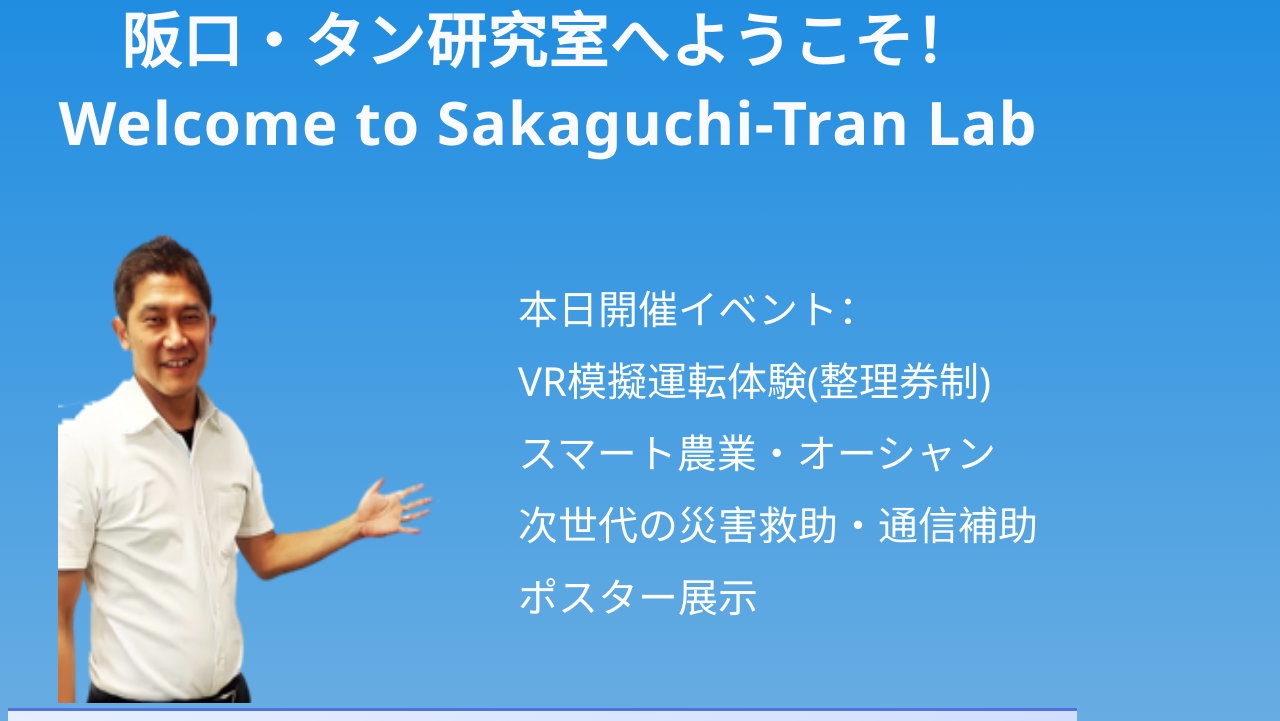
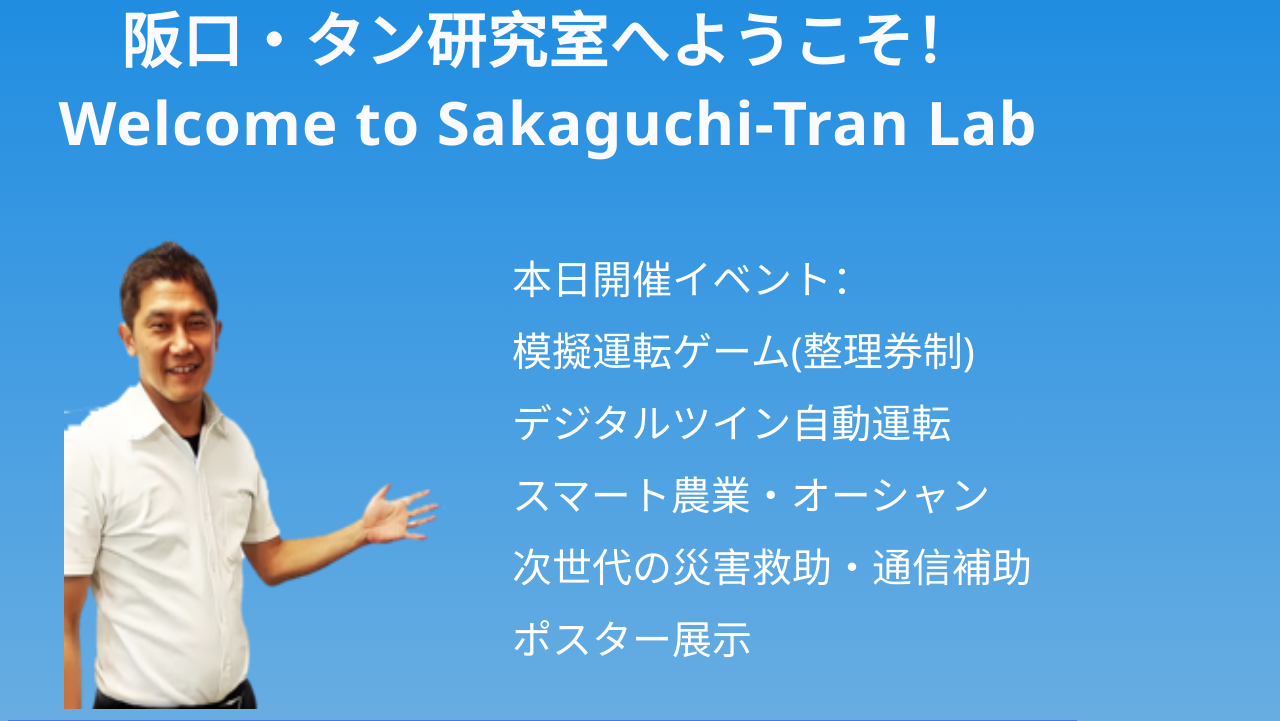
Before and after one commit to AmorNian/KOUDAISAI_SUPABASE, a Flask app: page /go_signagepage in a window 1280 px wide. Shown: the part 67-788 px from the top of the page. Run offline with Flask 3, Linux system fonts and the light colour scheme.

Commit message:
final version

```diff
--- a/templates/index.html
+++ b/templates/index.html
@@ -148,8 +148,9 @@
   </p>
   <p style="font-size:23px; color:#000000; margin-top:15px; text-align:left">
   注意事項<br>
+・整理券は「ゲーム体験」のものです。研究発表は予約なしでご聴講頂けます<br>
+・２回目の呼び出しに応じない場合、整理券は無効とさせていただきます<br>
 ・高校生ツアーのお客様が優先になります<br>
-・２回目の呼び出しに応じない場合、整理券は無効とさせていただきます<br>
 ・機器不良によりＶＲは使用できません。モニターでゲームを行います<br>
 ・至らぬ点は"たくさん"ございますが、どうかお楽しみください
 </p>
--- a/templates/signagepage.html
+++ b/templates/signagepage.html
@@ -33,7 +33,7 @@
         display: flex;              /* 横向排列子元素 */
         justify-content: center;    /* 居中对齐整体 */
         align-items: center;        /* 垂直居中 */
-        gap: 20px;                  /* 图片与文字的间距 */
+        gap: 8px;                  /* 图片与文字的间距 */
         margin-top: 40px;
     }
     #sensei {
@@ -153,7 +153,8 @@
         <img id="sensei" src="/static/pic/sensei.png" alt="sensei">
         <p id="info_disp">
             本日開催イベント：<br>
-            VR模擬運転体験(整理券制)<br>
+            模擬運転ゲーム(整理券制)<br>
+            デジタルツイン自動運転<br>
             スマート農業・オーシャン<br>
             次世代の災害救助・通信補助<br>
             ポスター展示
@@ -163,14 +164,14 @@
     <div class="info-section">
         <!-- 宣传图 -->
         <div class="info-block">
-            <img src="/static/pic/smart.png" class="info-img" alt="smart">
-            <p class="info-text">VR模擬運転体験<br>VR Driving <S></S>imulation</p>
+            <img src="/static/pic/driving.jpg" class="info-img" alt="smart">
+            <p class="info-text">模擬運転体験<br>Driving Simulation</p>
         </div>
 
         <!-- 二维码 -->
         <div class="info-block">
             <img src="/static/pic/QR.png" class="info-img" alt="QR code">
-            <p class="info-text">スマホから予約できます！<br>Scan to Book Now</p>
+            <p class="info-text">ゲーム体験整理券<br>Driving game reservation</p>
         </div>
 
         <!-- 当前预约状态 -->
@@ -213,6 +214,7 @@
 
         if (data.status == 0) {
           document.getElementById("booking-status").innerHTML = `
+            模擬運転体験ゲーム：<br>
             現在の待ち人数：${data.queue_length}<br>
             予想待ち時間：${data.queue_time}分<br>
             現在呼び出し中の番号<br>
```
Also changed, not shown: static/pic/driving.jpg (added).
